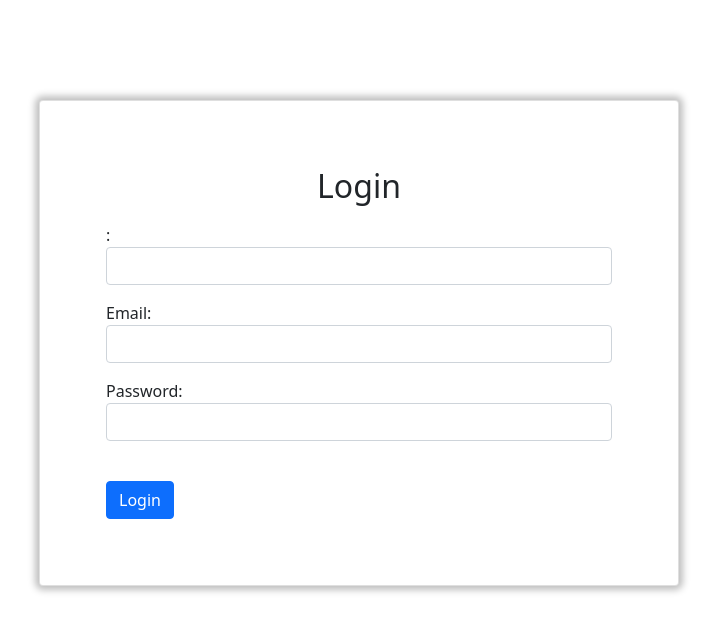
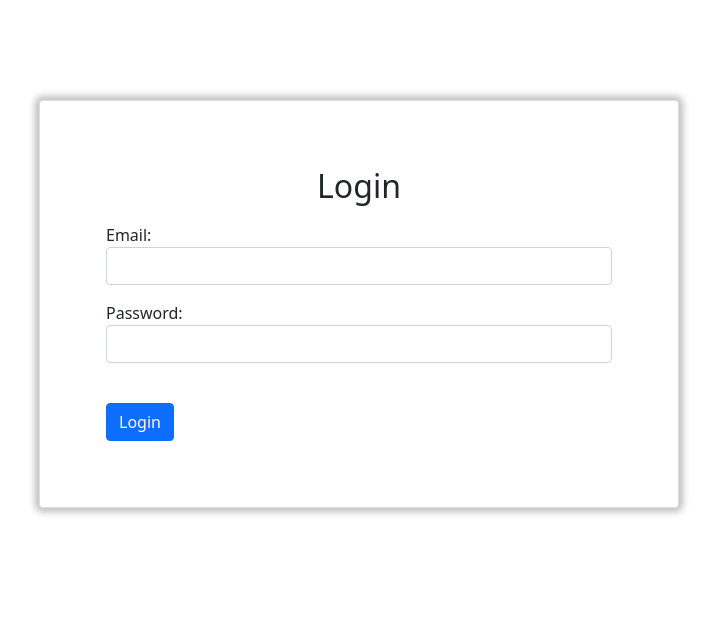
Before and after one commit to DamienLKT/MERN-blog, a React (Create React App) app in the folder client/blog-ui/: page /login in a window 1280 px wide. Shown: the top 632 px of the page, without its empty margins (281-998 px from the left). Built offline with nearby package versions, Linux system fonts and the light colour scheme.

Commit message:
debug btn

```diff
--- a/client/blog-ui/src/components/loginform/LoginForm.js
+++ b/client/blog-ui/src/components/loginform/LoginForm.js
@@ -1,5 +1,4 @@
 import {React, useState} from 'react';
-import Button from 'react-bootstrap/Button';
 import Inputfield from '../forms/Inputfield';
 
 const LoginForm = () => {
@@ -36,7 +35,7 @@ const LoginForm = () => {
       <form onSubmit={handleSubmit} method='POST'>
           <div>
               <h2 className='login-title'>Login</h2>
-              <Inputfield htmlfor='email' type='email' name='email' id='email' />
+              {/* <Inputfield htmlfor='email' type='email' name='email' id='email' /> */}
               <div className="form-group pb-3">
                   <label htmlFor='email'>Email:</label>
                   <input className="form-control"  type="email" name="email" id="email" required></input>
@@ -47,7 +46,7 @@ const LoginForm = () => {
               </div>
           </div>
           <div className='pb-4'></div>
-          <Button as='input' variant="primary" type="submit" onSubmit={handleSubmit} value="Login"></Button>
+          <input className="btn btn-primary" type="submit" onSubmit={handleSubmit} value="Login"></input>
       </form>
     </div>
   )
```
